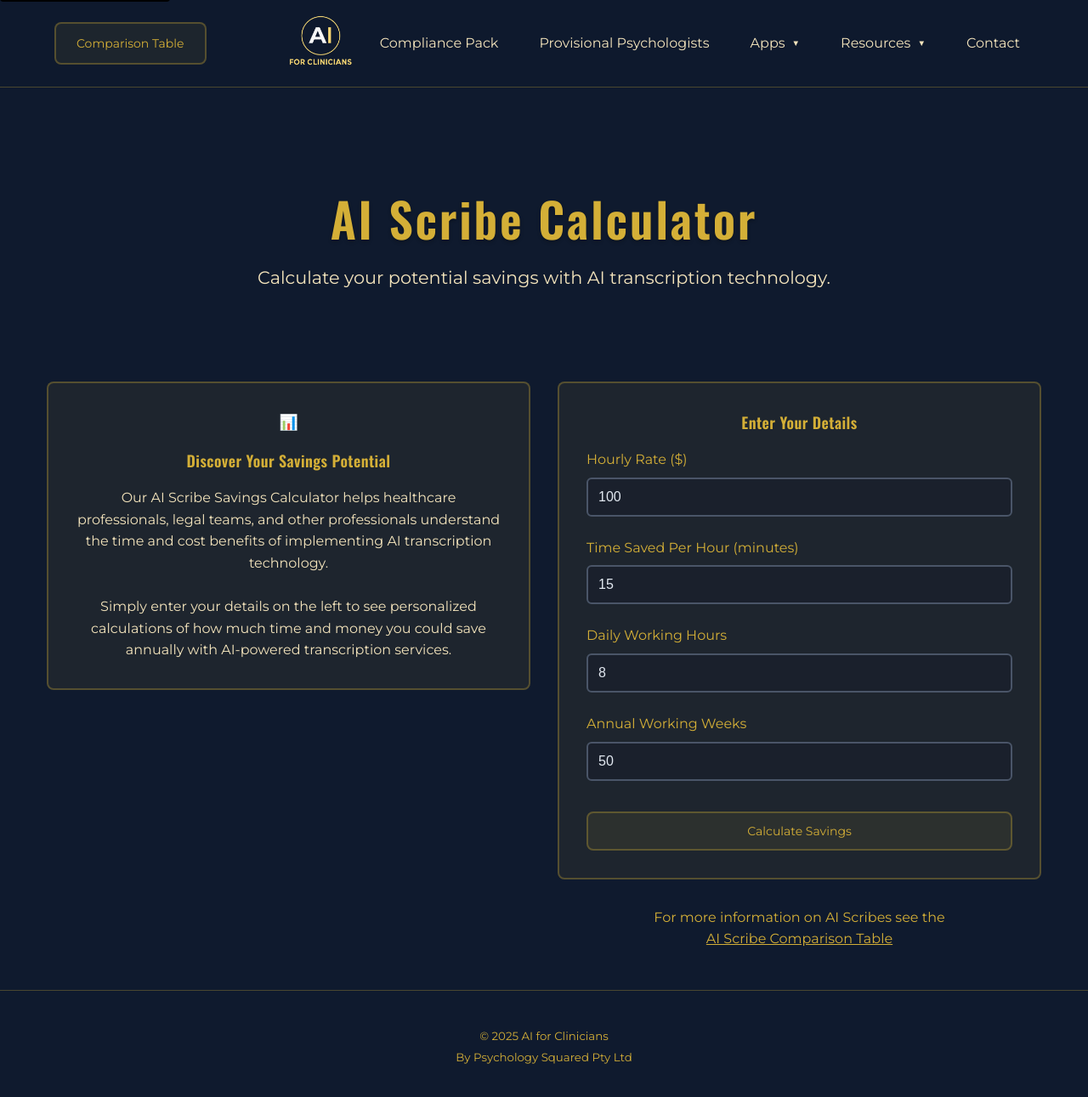
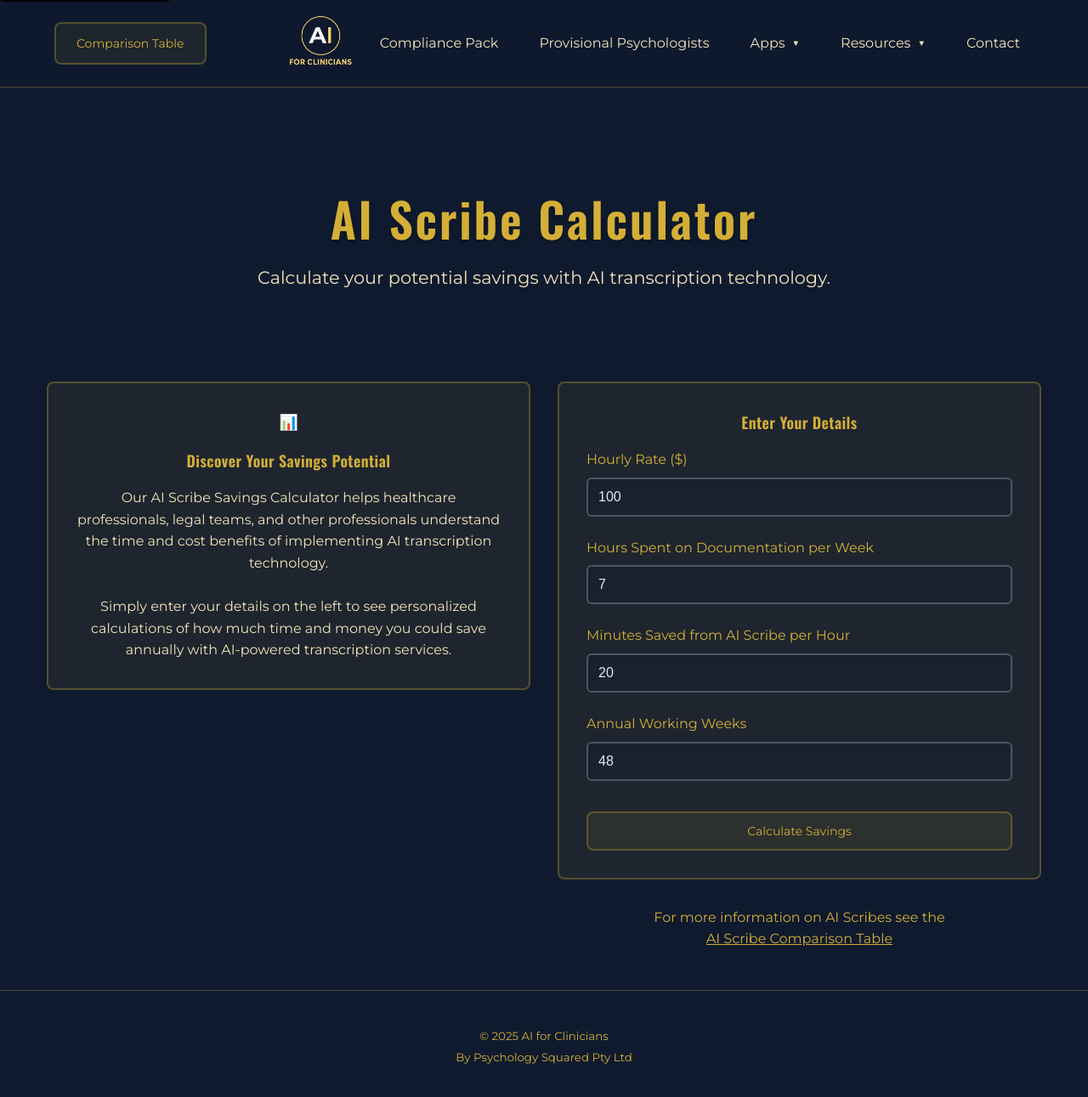
Before and after one commit to keisler-au/aiforclin, a Jekyll site: the page built from calculator/index.html, in a window 1280 px wide and 1297 px high. Shown: the top 1291 px of the window at 85% size. Built offline with Jekyll 4.4.1, drawn with Linux system fonts in a browser that asks for light colours; some of the changed lines change nothing that is shown.

Commit message:
Scribe calculator update

```diff
--- a/calculator/index.html
+++ b/calculator/index.html
@@ -207,8 +207,22 @@ title: AI Scribe Savings Calculator
               />
             </div>
             <div class="form-group">
+              <label for="daily-hours" class="form-label"
+                >Hours Spent on Documentation per Week</label
+              >
+              <input
+                type="number"
+                id="daily-hours"
+                class="form-input"
+                placeholder="e.g., 8"
+                required
+                min="1"
+                max="24"
+              />
+            </div>
+            <div class="form-group">
               <label for="time-saved" class="form-label"
-                >Time Saved Per Hour (minutes)</label
+                >Minutes Saved from AI Scribe per Hour</label
               >
               <input
                 type="number"
@@ -218,20 +232,6 @@ title: AI Scribe Savings Calculator
                 required
                 min="1"
                 max="60"
-              />
-            </div>
-            <div class="form-group">
-              <label for="daily-hours" class="form-label"
-                >Daily Working Hours</label
-              >
-              <input
-                type="number"
-                id="daily-hours"
-                class="form-input"
-                placeholder="e.g., 8"
-                required
-                min="1"
-                max="24"
               />
             </div>
             <div class="form-group">
@@ -379,7 +379,7 @@ title: AI Scribe Savings Calculator
 
     function updateVisuals(data) {
       const totalAnnualWorkHours =
-        data.dailyWorkHours * 5 * data.annualWorkWeeks;
+        data.documentationHoursPerWeek * 5 * data.annualWorkWeeks;
       const timeRecoveryPercentage = Math.round(
         (data.annualTimeSaved / totalAnnualWorkHours) * 100
       );
@@ -445,7 +445,7 @@ title: AI Scribe Savings Calculator
         const timeSavedPerHour = parseFloat(
           document.getElementById("time-saved").value
         );
-        const dailyWorkHours = parseFloat(
+        const documentationHoursPerWeek = parseFloat(
           document.getElementById("daily-hours").value
         );
         const annualWorkWeeks = parseFloat(
@@ -454,7 +454,7 @@ title: AI Scribe Savings Calculator
 
         // Calculate savings
         const timeSavedPerHourDecimal = timeSavedPerHour / 60;
-        const dailyTimeSaved = timeSavedPerHourDecimal * dailyWorkHours;
+        const dailyTimeSaved = timeSavedPerHourDecimal * (documentationHoursPerWeek / 5);
         const weeklyTimeSaved = dailyTimeSaved * 5;
         const annualTimeSaved = weeklyTimeSaved * annualWorkWeeks;
 
@@ -465,7 +465,7 @@ title: AI Scribe Savings Calculator
         const calculationData = {
           hourlyRate,
           timeSavedPerHour,
-          dailyWorkHours,
+          documentationHoursPerWeek,
           annualWorkWeeks,
           dailyTimeSaved,
           weeklyTimeSaved,
@@ -494,9 +494,9 @@ title: AI Scribe Savings Calculator
     // Pre-fill with example values
     window.addEventListener("load", function () {
       document.getElementById("hourly-rate").value = "100";
-      document.getElementById("time-saved").value = "15";
-      document.getElementById("daily-hours").value = "8";
-      document.getElementById("annual-weeks").value = "50";
+      document.getElementById("time-saved").value = "20";
+      document.getElementById("daily-hours").value = "7";
+      document.getElementById("annual-weeks").value = "48";
     });
   </script>
 </div>
```
